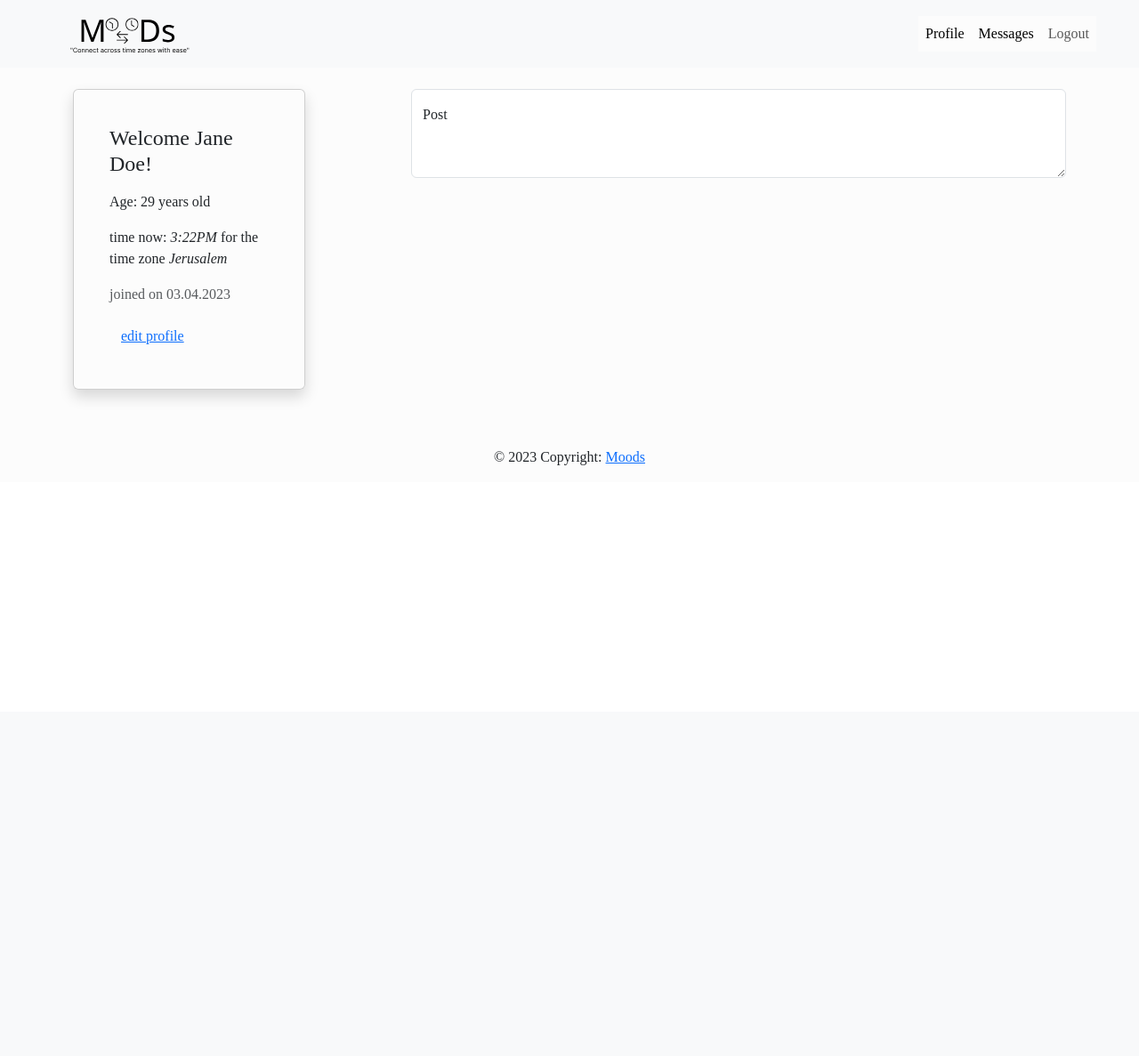
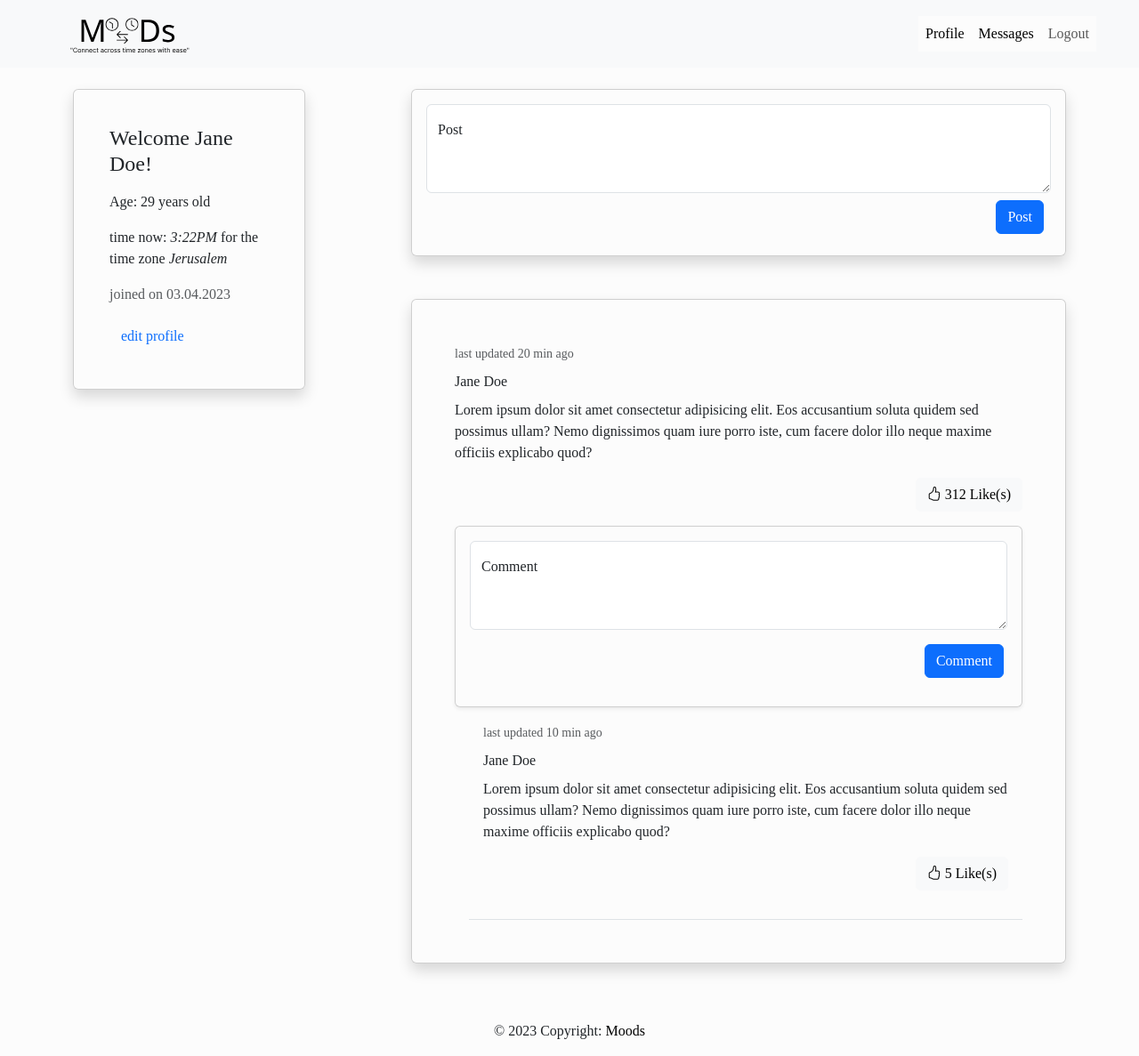
Before and after one commit to saranatour1/Moods, a Django app: page /dashboard in a window 1280 px wide. Shown: the whole page at 89% size. Before the commit the page ends 523 px from the top, so only its background shows below. Run offline with Django 3.2, Linux system fonts and the light colour scheme; some web fonts are replaced.

Commit message:
dashboard front facing finsished html and css only

```diff
--- a/moods_project/login_with_regestration/static/css/style.css
+++ b/moods_project/login_with_regestration/static/css/style.css
@@ -1,17 +1,17 @@
 /* Source Sans serif pro font for the main pages */
-@import url('https://fonts.googleapis.com/css2?family=Source+Serif+Pro:wght@200;400;700&display=swap');
-@import url('https://fonts.googleapis.com/css2?family=Noto+Serif+Malayalam:wght@900&display=swap');
+@import url("https://fonts.googleapis.com/css2?family=Source+Serif+Pro:wght@200;400;700&display=swap");
+@import url("https://fonts.googleapis.com/css2?family=Noto+Serif+Malayalam:wght@900&display=swap");
 
 /* Background color : #Fcfcfcfc */
+/* Logo color #f8d054 */
 
 /* if we wanted to implemnt dark mode */
 /* body{
   filter: invert(1) hue-rotate(180deg) !important;
 } */
 
-*{
-  font-family: 'Source Serif Pro', serif;
-
+* {
+  font-family: "Source Serif Pro", serif;
 }
 /* .logo{
   font-family: 'Noto Serif Malayalam', serif;
@@ -24,7 +24,20 @@
   width: 100px;
 }
 
-.wrapper,footer ,.card,ul{
-  background-color: #Fcfcfcfc !important;
+.wrapper,
+footer,
+.card,
+ul {
+  background-color: #fcfcfcfc !important;
   /* height: 100vh; */
 }
+a {
+  text-decoration: none !important;
+  color: black;
+}
+
+@media screen and (max-width: 1024px) {
+  div.col-3 {
+    display: none;
+  }
+}
--- a/moods_project/login_with_regestration/templates/dashboard.html
+++ b/moods_project/login_with_regestration/templates/dashboard.html
@@ -6,9 +6,9 @@
     <meta name="viewport" content="width=device-width, initial-scale=1.0">
     <title>Dashboard</title>
     <!-- Bootstrap and Jquery files go here -->
+    <link rel="stylesheet" href="https://cdn.jsdelivr.net/npm/bootstrap-icons@1.10.3/font/bootstrap-icons.css">
     <link href="https://cdn.jsdelivr.net/npm/bootstrap@5.3.0-alpha2/dist/css/bootstrap.min.css" rel="stylesheet" integrity="sha384-aFq/bzH65dt+w6FI2ooMVUpc+21e0SRygnTpmBvdBgSdnuTN7QbdgL+OapgHtvPp" crossorigin="anonymous">
-    <link rel="stylesheet" href="https://cdn.jsdelivr.net/npm/bootstrap-icons@1.10.3/font/bootstrap-icons.css">
-    {% load static %}
+    <link rel="stylesheet" href="https://cdn.jsdelivr.net/npm/bootstrap-icons@1.10.3/font/bootstrap-icons.css"> {% load static %}
     <link rel="stylesheet" type="text/css" href="{% static 'css/style.css' %}">
     <link href="{% static 'css/frame1.css' %}" rel="stylesheet" />
     <link rel="shortcut icon" href="{%  static 'assets/favicon.png' %} " type="image/x-icon">
@@ -40,30 +40,71 @@
       </nav>
     </div>
     <div class="wrapper ">
-      <div class="container container-sm container-md container-lg pt-4">
+      <div class="container container-sm container-md container-lg  pt-4">
         <div class="row d-flex justify-content-between ">
-        <div class="col-3">
+          <div class="col-4 col-sm-4 col-md-4 col-lg-4 col-xl-3">
             <div class="card shadow p-3 mb-5  rounded">
               <div class="card-body p-4">
                 <h4 class="text-start mb-3"> Welcome Jane Doe! </h4>
-              <p class="text-start mb-3">
-                Age: 29 years old
+                <p class="text-start mb-3"> Age: 29 years old </p>
+                <p class="text-start mb-3"> time now: <em> 3:22PM </em> for the time zone <em>Jerusalem</em>
                 </p>
-              <p class="text-start mb-3">
-                time now: <em> 3:22PM </em> for the time zone <em>Jerusalem</em>
-              </p>
-              <p class="text-start mb-3 text-muted">
-                joined on 03.04.2023
-              </p>
+                <p class="text-start mb-3 text-muted"> joined on 03.04.2023 </p>
                 <a class="btn btn-link " href="/edit_profile">edit profile</a>
               </div>
             </div>
           </div>
-        <div class="col-8">
-          <div class="form-floating">
-            <textarea class="form-control" placeholder="What's on your mind today?" id="post" style="height: 100px"></textarea>
+          <div class="col-12 col-sm-12 col-md-12 col-lg-8 col-xl-8 ">
+            <form action="/new_post" method="post" class="card shadow  mb-5 rounded">
+              {%csrf_token%}
+              <div class="card-body">
+                <div class="form-floating ">
+                  <textarea class="form-control" placeholder="What's on your mind today?" id="post" name="post" style="height: 100px"></textarea>
                   <label for="post">Post</label>
+                  <div class="d-flex justify-content-end">
+                    <button class="btn btn-primary my-2 me-2" type="submit">Post</button>
                   </div>
+                </div>
+              </div>
+            </form>
+            <div class="w-100">
+              <div class="card shadow  mb-5 rounded">
+                <div class="card-body p-5">
+                  <small class="text-body-secondary my-2"> last updated 20 min ago</small>
+                  <p class="card-title my-2"> Jane Doe </p>
+                  <p class="card-text text-wrap my-2"> Lorem ipsum dolor sit amet consectetur adipisicing elit. Eos accusantium soluta quidem sed possimus ullam? Nemo dignissimos quam iure porro iste, cum facere dolor illo neque maxime officiis explicabo quod? </p>
+                  <div class="text-end my-3">
+                    <button class="btn btn-light"><i class="bi bi-hand-thumbs-up"></i>  <a href="/add_likes_to_posts">312 Like(s)</a> </button>
+                  </div>
+                  <form action="/new_comment" method="post" class="card shadow-sm   rounded w-90 ">
+                    {%csrf_token%}
+                    <div class="card-body">
+                      <div class="form-floating ">
+                        <textarea class="form-control" placeholder="Comment on this post!" id="comment" name="comment" style="height: 100px"></textarea>
+                        <label for="post">Comment</label>
+                        <div class="d-flex justify-content-end">
+                          <button class="btn btn-primary my-3 me-1" type="submit">Comment</button>
+                        </div>
+                      </div>
+                    </div>
+                  </form>
+                  <div>
+                    <!-- Start of comments -->
+                    <div class="text-start ps-3">
+                    <div class="card-body   border-bottom">
+                      <small class="text-body-secondary my-2"> last updated 10 min ago</small>
+                      <p class="card-title my-2"> Jane Doe </p>
+                      <p class="card-text text-wrap my-2"> Lorem ipsum dolor sit amet consectetur adipisicing elit. Eos accusantium soluta quidem sed possimus ullam? Nemo dignissimos quam iure porro iste, cum facere dolor illo neque maxime officiis explicabo quod? </p>
+                      <div class="text-end my-3">
+                        <button class="btn btn-light"><i class="bi bi-hand-thumbs-up"></i> <a href="/add_likes_to_comments">5 Like(s)</a> </button>
+                      </div>
+                    </div>
+
+
+                    </div>
+                  </div>
+                </div>
+
               </div>
 
             </div>
@@ -72,21 +113,17 @@
           </div>
         </div>
       </div>
+    </div>
 
     <!-- Footer -->
     <footer class="page-footer font-small ">
-
       <!-- Copyright -->
-        <div class="footer-copyright text-center py-3">© 2023 Copyright:
-          <a href="/"> Moods</a>
+      <div class="footer-copyright text-center py-3">© 2023 Copyright: <a href="/"> Moods</a>
       </div>
       <!-- Copyright -->
     </footer>
     <!-- Footer -->
-
     <!-- We need to add ajax asap -->
     <script src="https://cdn.jsdelivr.net/npm/bootstrap@5.3.0-alpha2/dist/js/bootstrap.bundle.min.js" integrity="sha384-qKXV1j0HvMUeCBQ+QVp7JcfGl760yU08IQ+GpUo5hlbpg51QRiuqHAJz8+BrxE/N" crossorigin="anonymous"></script>
-
-
   </body>
 </html>
```
Also changed, not shown: moods_project/db.sqlite3. Lines whose indentation alone changed are shown as unchanged.
